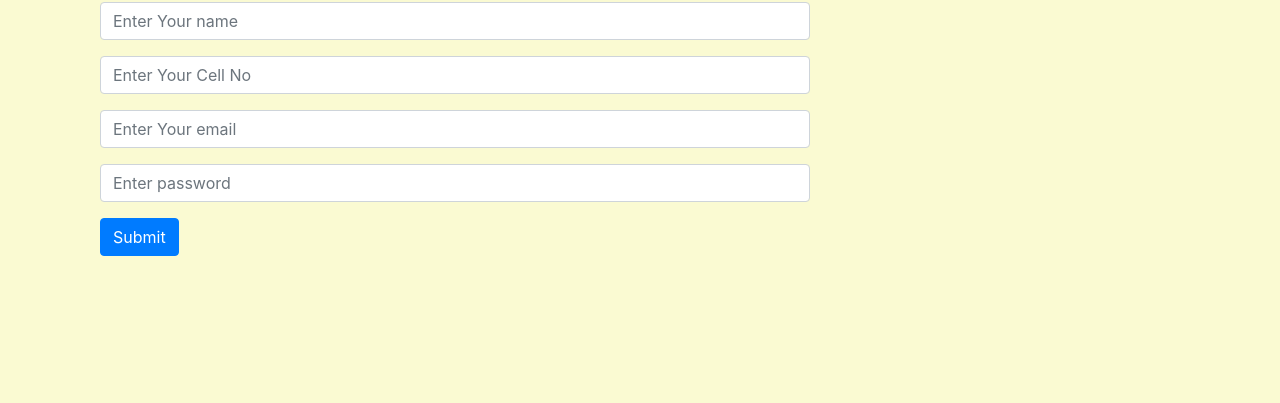
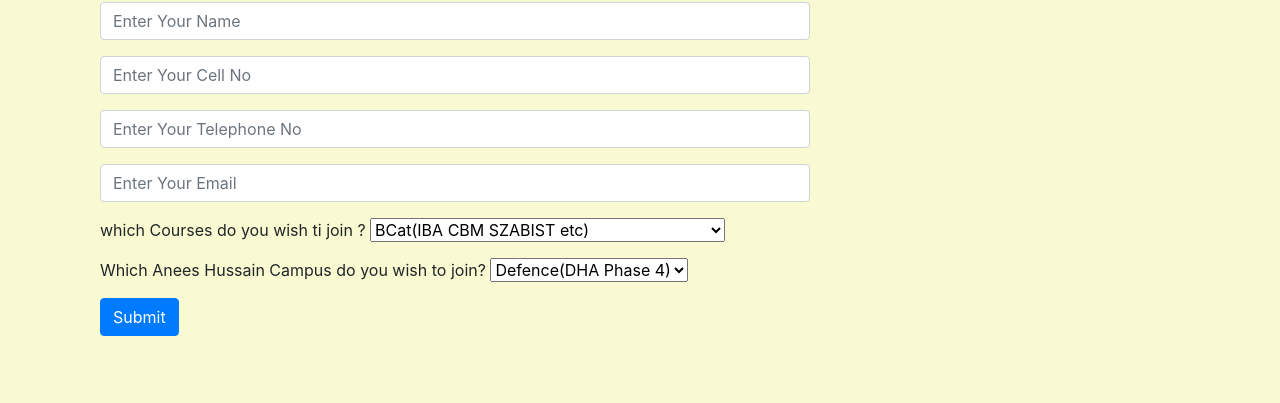
Before and after one commit to mohsinrazaq/anesshussain-institue, a website with bundled scripts: page index.html in a window 1280 px wide. Shown: the part 160-563 px from the top of the page. Built offline with nearby package versions, Linux system fonts and the light colour scheme.

Commit message:
working with design

```diff
--- a/index.html
+++ b/index.html
@@ -51,12 +51,12 @@
   <div class="form-container">
     <div class="container">
 
-      <h2>Registration form</h2>
+      <h2>Test Preparation Courses - Registration Form</h2>
       <form class="form-horizontal" method="post" action="">
 
         <div class="form-group">
           <div class="col-sm-8">
-              <input type="text" class="form-control" id="fullname" placeholder="Enter Your name" name="fullname">
+              <input type="text" class="form-control" id="fullname" placeholder="Enter Your Name" name="fullname">
           </div>
         </div>
 
@@ -66,17 +66,46 @@
             </div>
           </div>
 
+          <div class="form-group">
+              <div class="col-sm-8">
+                  <input type="text" class="form-control" id="tellno" placeholder="Enter Your Telephone No" name="tellno">
+              </div>
+            </div>
+
+
         <div class="form-group">
           <div class="col-sm-8">
-            <input type="email" class="form-control" id="email" placeholder="Enter Your email" name="email">
+            <input type="email" class="form-control" id="email" placeholder="Enter Your Email" name="email">
           </div>
         </div>
 
         <div class="form-group">
           <div class="col-sm-8">
-            <input type="password" class="form-control" id="pwd" placeholder="Enter password" name="pwd">
+          <span>which Courses do you wish ti join ?</span>
+              <select name="courses">
+                  <option value="BCat">BCat(IBA CBM SZABIST etc)</option>
+                  <option value="MCAT">MCAT(Medical Colleges Admission Test)</option>
+                  <option value="ECAT">ECAT(Engineering Colleges Admission Test)</option>
+                  <option value="SAT">SAT</option>
+                  <option value="IELTS">IELTS</option>
+                  <option value="GMAT">GMAT</option>
+                  <option value="GRE">GRE</option>
+                  <option value="IndusVelly ">Indus Velly Test Preperation</option>
+                </select>
           </div>
         </div>
+
+        <div class="form-group">
+            <div class="col-sm-8">
+              <span> Which Anees Hussain Campus do you wish to join?  </span>
+                <select name="campus">
+                    <option value="Defence">Defence(DHA Phase 4)</option>
+                    <option value="Gulshan">Gulshan(NPA)</option>
+                    <option value="Bahadurabad">Bahadurabad</option>
+                    <option value="north">North Nazimabad</option>
+                  </select>
+            </div>
+          </div>
 
         <div class="form-group">
           <div class="col-sm-offset-2 col-sm-10">
@@ -129,19 +158,20 @@
           <div class="col-lg-4 mr-auto text-center">
             <i class="fas fa-envelope fa-3x mb-3 text-muted"></i>
             <!-- Make sure to change the email address in anchor text AND the link below! -->
-            <a class="d-block" href="mailto:sacodevelopers@gmail.com">sacodevelopers@gmail.com</a>
+            <a class="d-block" href="mailto:samples@gmail.com">sample@gmail.com</a>
           </div>
         </div>
       </div>
-    </section>
+  </section>
+    <!-- contact section closed -->
 
       <!-- Footer -->
-  <footer class="bg-light py-4">
+   <footer class="bg-light py-4">
       <div class="container">
         <div class="small text-center text-muted">Copyright &copy; 2019 - Anees Hussain Acadmey</div>
       </div>
     </footer>
-
+  <!-- footer close -->
 
 </body>
  <!-- Bootstrap core JavaScript -->
```
